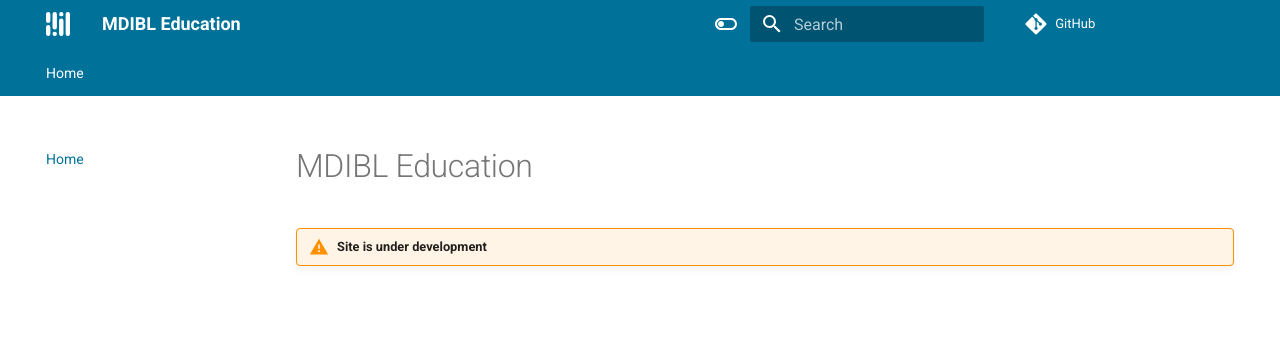
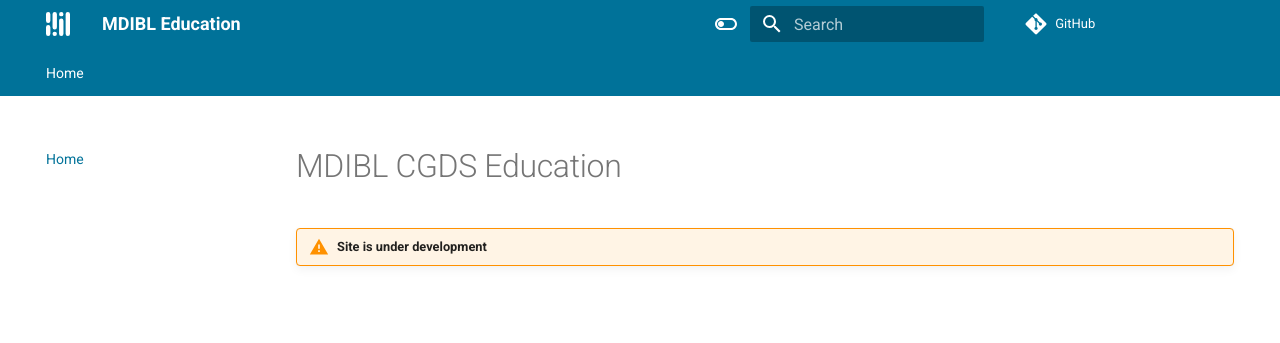
Before and after one commit to mdibl/mdibl.github.io, an MkDocs documentation site: the page built from docs/index.md, in a window 1280 px wide. Shown: the top 343 px of the page. Built offline with MkDocs 1.6.1 and Material for MkDocs 9.7.7, drawn with Linux system fonts in a browser that asks for light colours; comment, search, counter and statistics services are not loaded.

Commit message:
initial mkdocs material

```diff
--- a/docs/index.md
+++ b/docs/index.md
@@ -1,3 +1,3 @@
-# MDIBL Education
+# MDIBL CGDS Education
 
 !!! warning "Site is under development"
```
